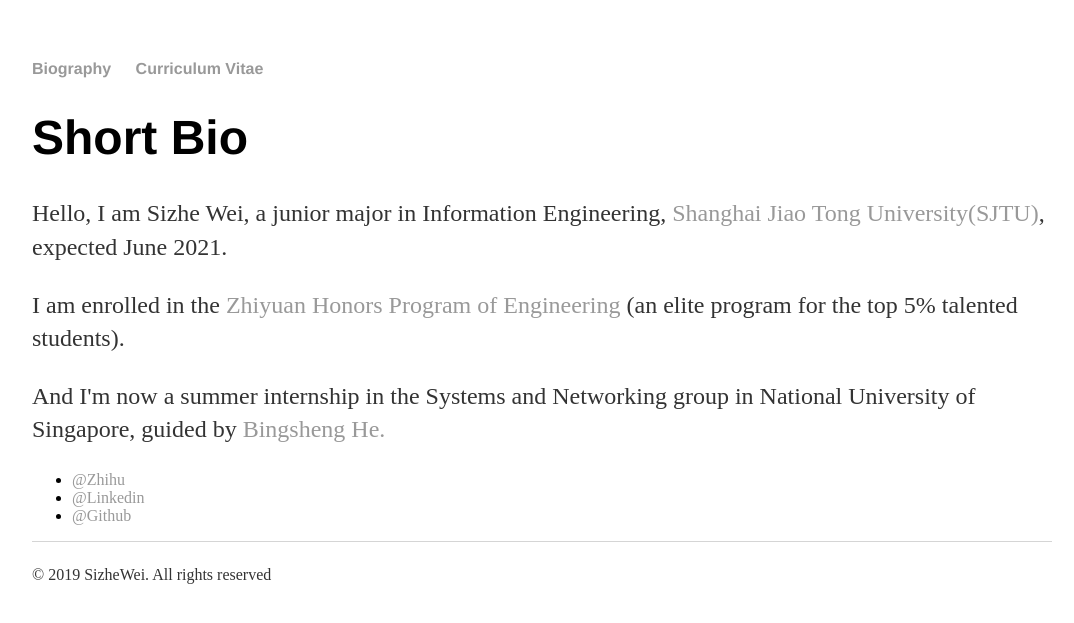
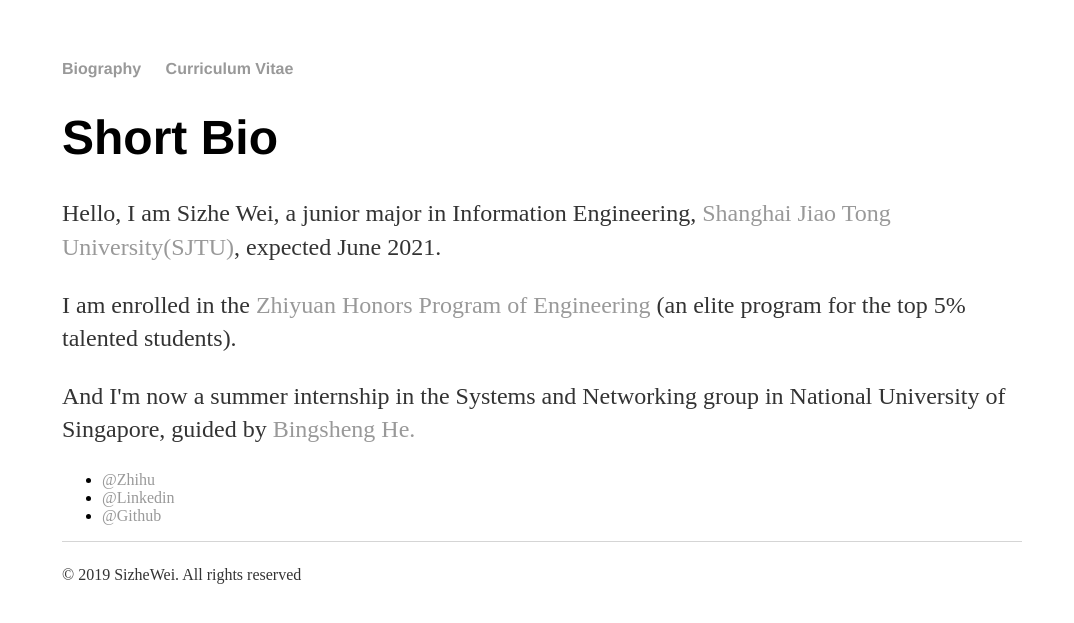
Before and after one commit to SizheWei/SizheWei.github.io, a Jekyll site: the page built from about/index.html, in a window 1280 px wide. Shown: the top 623 px of the page, without its empty margins (98-1172 px from the left). Built offline with Jekyll 4.4.1, drawn with Linux system fonts in a browser that asks for light colours.

Commit message:
fix the bugs on mobile devices

```diff
--- a/_layouts/default.html
+++ b/_layouts/default.html
@@ -12,7 +12,7 @@
 			<link rel="stylesheet" type="text/css" href="/css/main.css">
 		</head>
 		<!-- <body style="width:960px;height:960px;margin: 2px,20px,0px,20px;"> -->
-		<body style="width:1020px;margin: 2px,20px,0px,20px;">
+		<body style="width:960px;margin: 2px,20px,0px,20px;">
 			<nav>
 	    		<ul>
 	        		<li><a href="/">Biography</a></li>
```
